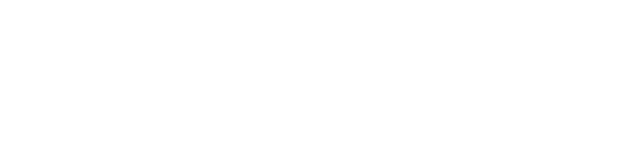
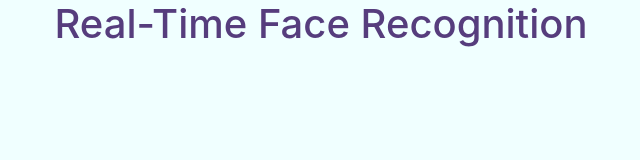
Before and after one commit to piyush97/RealTimeEdgeDetection-HumanFaces, a website: page Client/videoFaceTracking.html in a window 1280 px wide. Shown: the whole page, without its empty margins (319-959 px from the left). Drawn offline with nearby package versions, Linux system fonts and the light colour scheme; files whose address does not match are found by name.

Commit message:
Layout
Signed-off-by: Piyush Mehta <me@piyushmehta.com>

```diff
--- a/Client/videoFaceTracking.html
+++ b/Client/videoFaceTracking.html
@@ -3,7 +3,9 @@
 <head>
 <meta charset="utf-8">
 <meta name="viewport" content="width=device-width, initial-scale=1, shrink-to-fit=no">
-
+  <title>
+    Real Time Face Recognition
+  </title>
   <!-- a small microframework to run js outside the browser -->
   <script src="js/commons.js"></script>
   <script src="js/drawing.js"></script>
@@ -11,8 +13,18 @@
   <link rel="stylesheet" href="https://stackpath.bootstrapcdn.com/bootstrap/4.1.3/css/bootstrap.min.css" integrity="sha384-MCw98/SFnGE8fJT3GXwEOngsV7Zt27NXFoaoApmYm81iuXoPkFOJwJ8ERdknLPMO"
   crossorigin="anonymous">
 </head>
-<body>
-
+<body style="background-color: azure">
+  <div class="container-fluid">
+    <div class="container">
+      <div class="row">
+        <div class="col">
+          <center>
+            <h1 style="color:#563D7D"> Real-Time Face Recognition</h1>
+          </center>
+        </div>
+      </div>
+    </div>
+  </div>
   <script src="https://code.jquery.com/jquery-3.3.1.slim.min.js" integrity="sha384-q8i/X+965DzO0rT7abK41JStQIAqVgRVzpbzo5smXKp4YfRvH+8abtTE1Pi6jizo" crossorigin="anonymous"></script>
   <script src="https://cdnjs.cloudflare.com/ajax/libs/popper.js/1.14.3/umd/popper.min.js" integrity="sha384-ZMP7rVo3mIykV+2+9J3UJ46jBk0WLaUAdn689aCwoqbBJiSnjAK/l8WvCWPIPm49" crossorigin="anonymous"></script>
   <script src="https://stackpath.bootstrapcdn.com/bootstrap/4.1.3/js/bootstrap.min.js" integrity="sha384-ChfqqxuZUCnJSK3+MXmPNIyE6ZbWh2IMqE241rYiqJxyMiZ6OW/JmZQ5stwEULTy" crossorigin="anonymous"></script>
```
